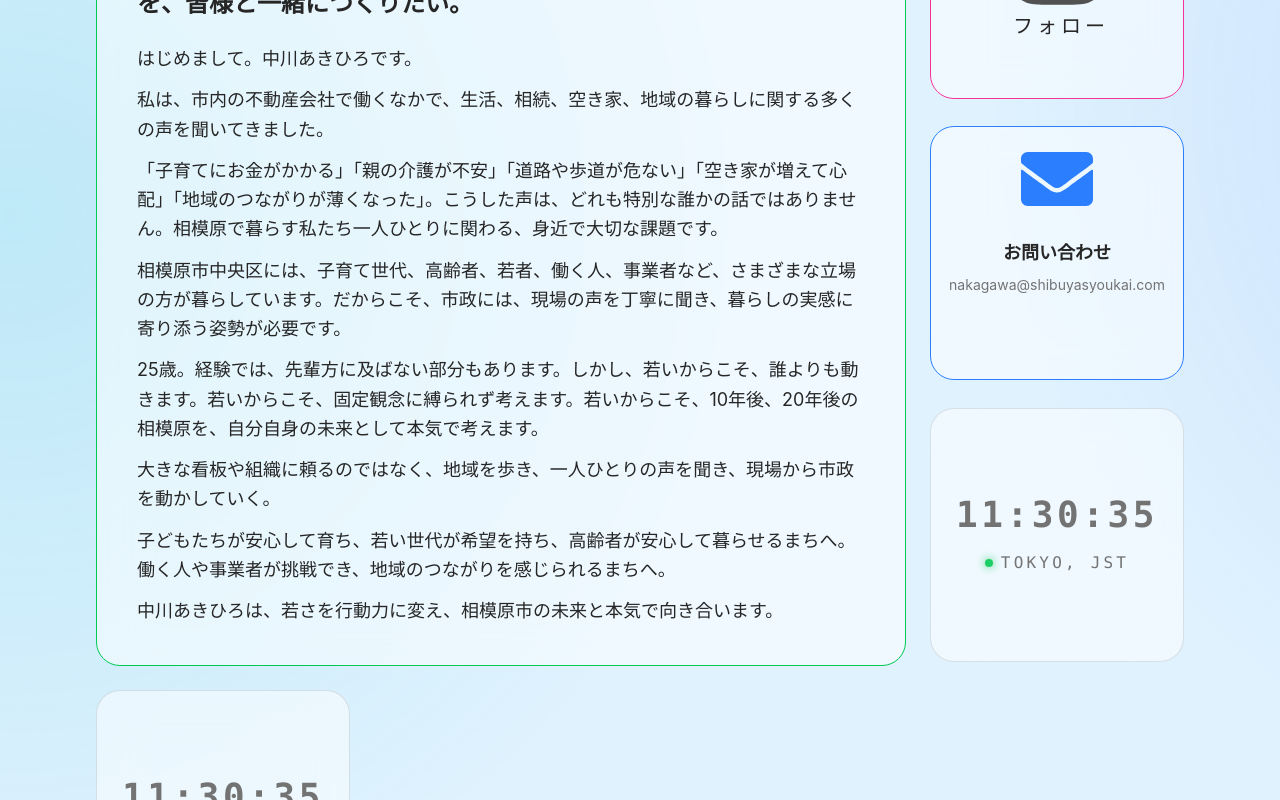
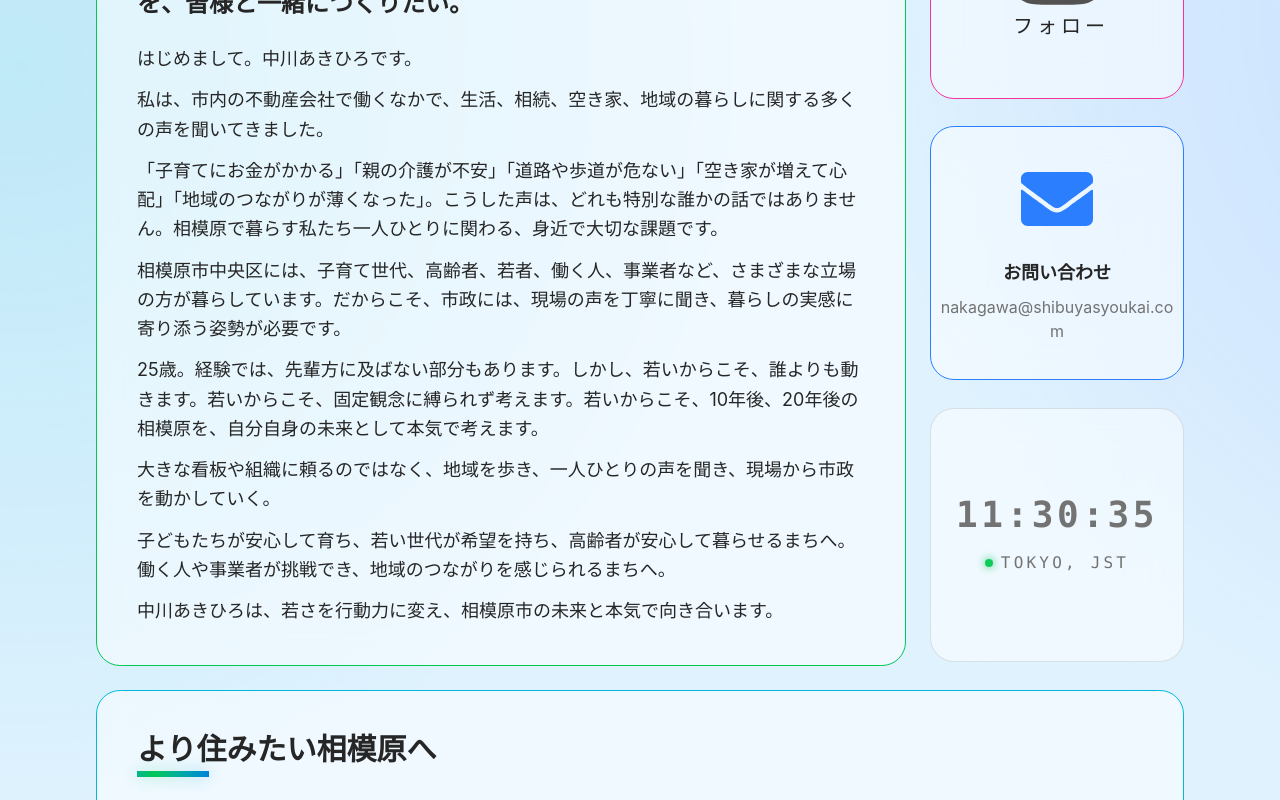
Before and after one commit to KazumasaShibuya/candidate-site, a React (Vite) app in the folder my-portfolio/: page / in a window 1280 px wide. Shown: the part 1300-2100 px from the top of the page. Built offline with nearby package versions, Linux system fonts and the light colour scheme.

Commit message:
fixed imports in App.jsx

```diff
--- a/my-portfolio/src/App.jsx
+++ b/my-portfolio/src/App.jsx
@@ -4,12 +4,12 @@ import GlassCard from './components/GlassCard';
 import TechOrbit from './components/TechOrbit';
 import TokyoTime from './components/TokyoTime';
 import { FaInstagram } from 'react-icons/fa';
-import { FaEnvelope } from "react-icons/fa";
+import { FaEnvelope, FaCheck } from "react-icons/fa";
+import { useState } from "react";
 import { useIsMobile } from './hooks/useIsMobile';
 import { useLanguage } from './context/LanguageContext';
 import { data as enData } from './data/en';
 import { data as jaData } from './data/ja';
-import LanguageToggle from './components/LanguageToggle';
 import profilePhoto from './assets/akihiro.jpg';
 import profilePhotoBig from './assets/akihirobig.jpg';
 
@@ -46,6 +46,22 @@ const headerVariants = {
 function App() {
   const data = jaData;
   const isMobile = useIsMobile();
+  const [emailCopied, setEmailCopied] = useState(false);
+
+  const copyEmail = async () => {
+    try {
+      await navigator.clipboard.writeText("nakagawa@shibuyasyoukai.com");
+      setEmailCopied(true);
+
+      setTimeout(() => {
+        setEmailCopied(false);
+      }, 2000);
+    } catch (err) {
+      console.error("Failed to copy email:", err);
+    }
+  };
+
+
   return (
     <div className="min-h-screen bg-sky-100 text-neutral-200 relative font-sans selection:bg-purple-500/30">
 
@@ -327,6 +343,36 @@ function App() {
                 </GlassCard>
               </motion.div>
 
+              {/* Email (1x1 Square) */}
+                  <motion.div variants={itemVariants} className="aspect-square">
+                    <GlassCard className="h-full p-0 overflow-hidden group border-blue-500/100">
+                      <button
+                        onClick={copyEmail}
+                        className="relative z-20 h-full w-full flex flex-col items-center justify-center p-1 text-center translate-y-20 cursor-pointer"
+                      >
+                        {emailCopied ? (
+                          <FaCheck
+                            size={72}
+                            className="text-green-500 mb-6"
+                          />
+                        ) : (
+                          <FaEnvelope
+                            size={72}
+                            className="text-blue-500 mb-6"
+                          />
+                        )}
+
+                        <span className="text-lg font-semibold text-neutral-800">
+                          {emailCopied ? "コピーしました！" : "お問い合わせ"}
+                        </span>
+
+                        <span className="mt-2 text-m text-neutral-500 break-all">
+                          nakagawa@shibuyasyoukai.com
+                        </span>
+                      </button>
+                    </GlassCard>
+                  </motion.div>
+
               {/* 4. Priorities (2x1 Rectangle) */}
               <motion.div variants={itemVariants} className="md:col-span-2 h-full">
                 <GlassCard className="h-full flex flex-col justify-between p-8">
@@ -470,34 +516,33 @@ function App() {
                     </GlassCard>
                   </motion.div>
 
-                  {/* email (1x1 Square) */}
+                  {/* Email (1x1 Square) */}
                   <motion.div variants={itemVariants} className="aspect-square">
                     <GlassCard className="h-full p-0 overflow-hidden group border-blue-500/100">
-                      <a
-                        href="mailto:info@example.com?subject=お問い合わせ"
-                        className="relative z-20 h-full w-full flex flex-col items-center justify-center p-4 text-center"
+                      <button
+                        onClick={copyEmail}
+                        className="relative z-20 h-full w-full flex flex-col items-center justify-center p-1 text-center translate-y-8 cursor-pointer"
                       >
-                        <FaEnvelope
-                          size={72}
-                          className="text-blue-500 mb-6"
-                        />
+                        {emailCopied ? (
+                          <FaCheck
+                            size={72}
+                            className="text-green-500 mb-6"
+                          />
+                        ) : (
+                          <FaEnvelope
+                            size={72}
+                            className="text-blue-500 mb-6"
+                          />
+                        )}
 
                         <span className="text-lg font-semibold text-neutral-800">
-                          お問い合わせ
+                          {emailCopied ? "コピーしました！" : "お問い合わせ"}
                         </span>
 
-                        <span className="mt-2 text-sm text-neutral-500 break-all">
+                        <span className="mt-2 text-m text-neutral-500 break-all">
                           nakagawa@shibuyasyoukai.com
                         </span>
-                      </a>
-                    </GlassCard>
-                  </motion.div>
-
-                  {/* 3. Tokyo Time (1x1 Square) */}
-                  <motion.div variants={itemVariants} className="aspect-square">
-                    {/* Add flex and flex-col to GlassCard to enable centering */}
-                    <GlassCard className="h-full flex flex-col items-center justify-center">
-                      <TokyoTime />
+                      </button>
                     </GlassCard>
                   </motion.div>
 
```
